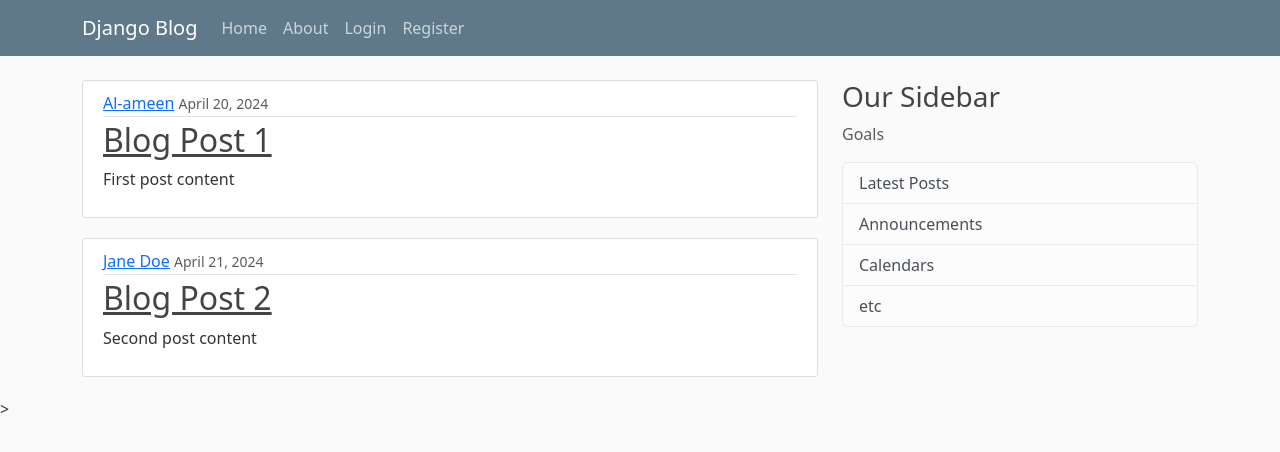
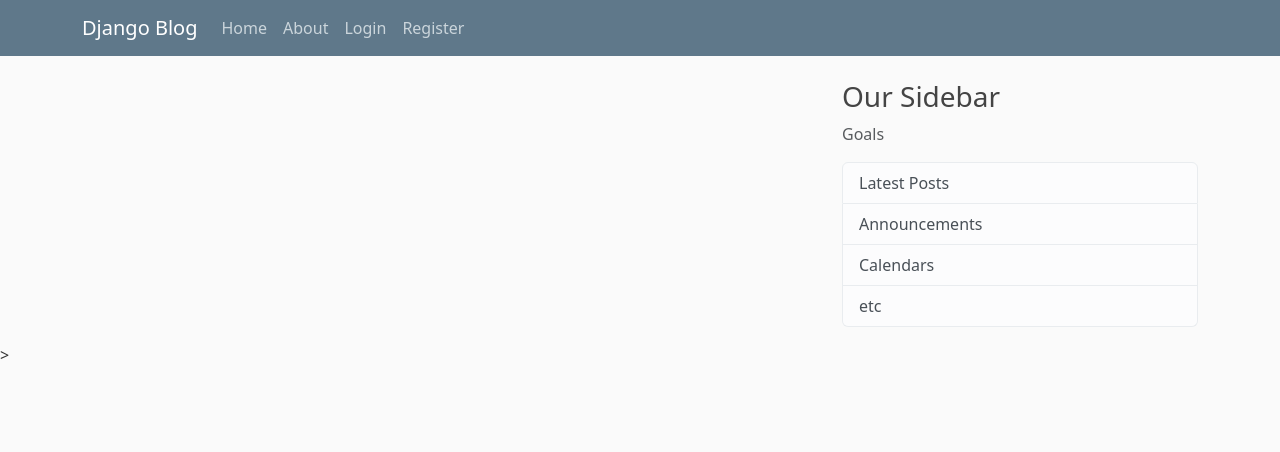
Before and after one commit to Al-ameen12/Django-blog, a Django app: page / in a window 1280 px wide. Shown: the top 452 px of the page. Run offline with Django 5.2, Linux system fonts and the light colour scheme; data that the repository does not hold is empty.

Commit message:
removed dummy data(hardcoded data) for the post to use post data created from the python shell

```diff
--- a/django_project/blog/templates/blog/home.html
+++ b/django_project/blog/templates/blog/home.html
@@ -5,7 +5,9 @@
     <div class="media-body">
         <div class="article-metadata">
             <a class="mr-2" href="#">{{ post.author }}</a>
-            <small class="text-muted">{{ post.date_posted }}</small>
+            <!-- <small class="text-muted">{{ post.date_posted }}</small> -->
+            <!-- filterded the date to show only date without time -->
+            <small class="text-muted">{{ post.date_posted|date:"F d, Y" }}</small>
         </div>
         <h2><a class="article-title" href="#">{{ post.title }}</a></h2>
         <p class="article-content">{{ post.content }}</p>
--- a/django_project/blog/views.py
+++ b/django_project/blog/views.py
@@ -1,24 +1,9 @@
 from django.shortcuts import render
-
-
-posts = [
-    {
-        'author': 'Al-ameen',
-        'title' : 'Blog Post 1',
-        'content': 'First post content',
-        'date_posted': 'April 20, 2024'
-    },
-    {
-        'author': 'Jane Doe',
-        'title' : 'Blog Post 2',
-        'content': 'Second post content',
-        'date_posted': 'April 21, 2024'
-    }
-]
+from .models import Post
 
 def home(request):
     context = {
-        'posts' : posts,
+        'posts' : Post.objects.all(),
         'title' : 'home'
     }
     return render(request, 'blog/home.html', context)
```
